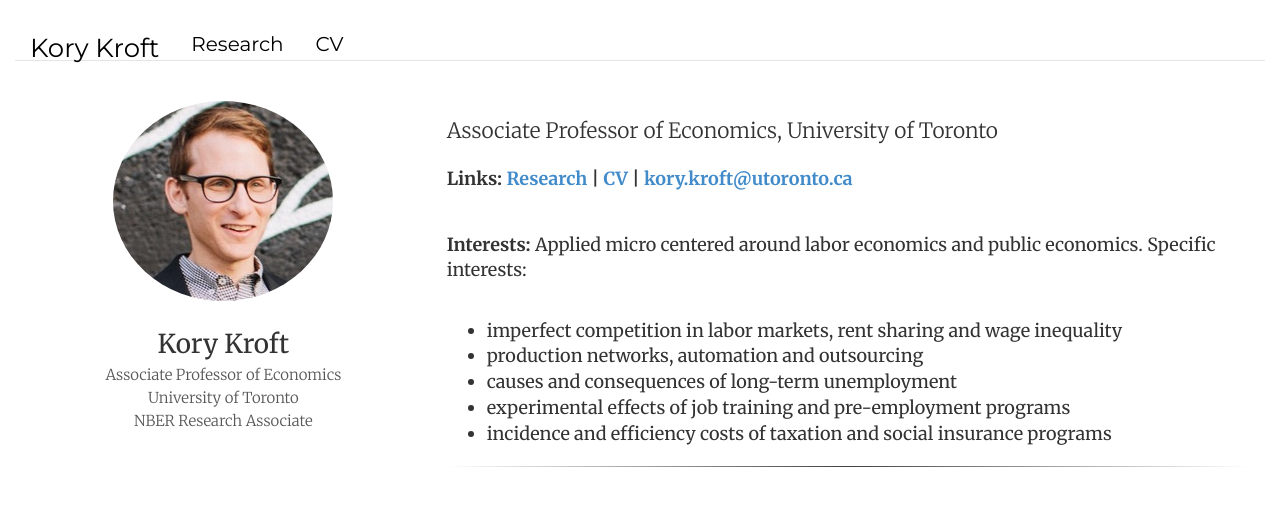
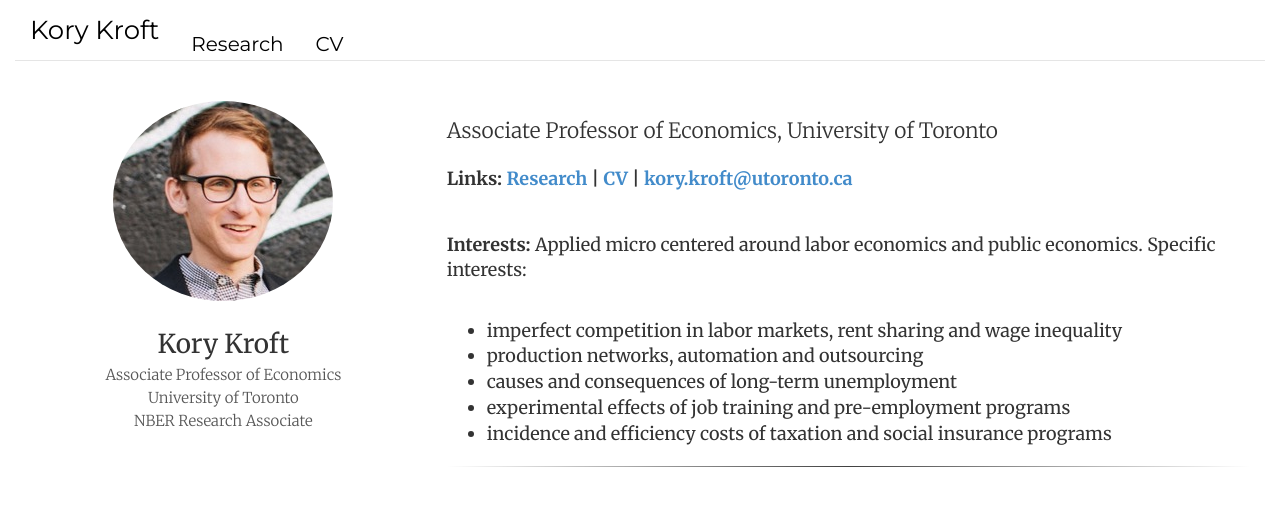
Before and after one commit to korykroft/korykroft.github.io, a Jekyll site: the page built from index.html, in a window 1280 px wide. Shown: the top 506 px of the page. Built offline with Jekyll 4.4.1, drawn with Linux system fonts in a browser that asks for light colours.

Commit message:
Update header.html

```diff
--- a/_includes/header.html
+++ b/_includes/header.html
@@ -5,7 +5,7 @@
 	</ul>
 	<h3 class="text-muted" style="color:black; display:inline; opacity:0.0"><a href="/">Kory Kroft</a></h3>
 	<ul class="nav nav-pills pull-left">
-		<li class="{{ page.cv }}"><a href="/" style="padding-bottom: 25px;text-decoration: none; color: #000000; text-transform:capitalize; font-size: 1.3em">Kory Kroft</a></li>
+		<li class="{{ page.cv }}"><a href="/" style="line-height:0px;;text-decoration: none; color: #000000; text-transform:capitalize; font-size: 1.3em">Kory Kroft</a></li>
 		<li class="{{ page.cv }}"><a href="/research" title="Research" style="text-decoration: none; color: #000000; text-transform:capitalize">Research</a></li>
 		<li class="{{ page.cv }}"><a href="/cv/resume_1.pdf" title="CV" style="text-decoration: none; color: #000000;">CV</a></li>
 	</ul>
```
